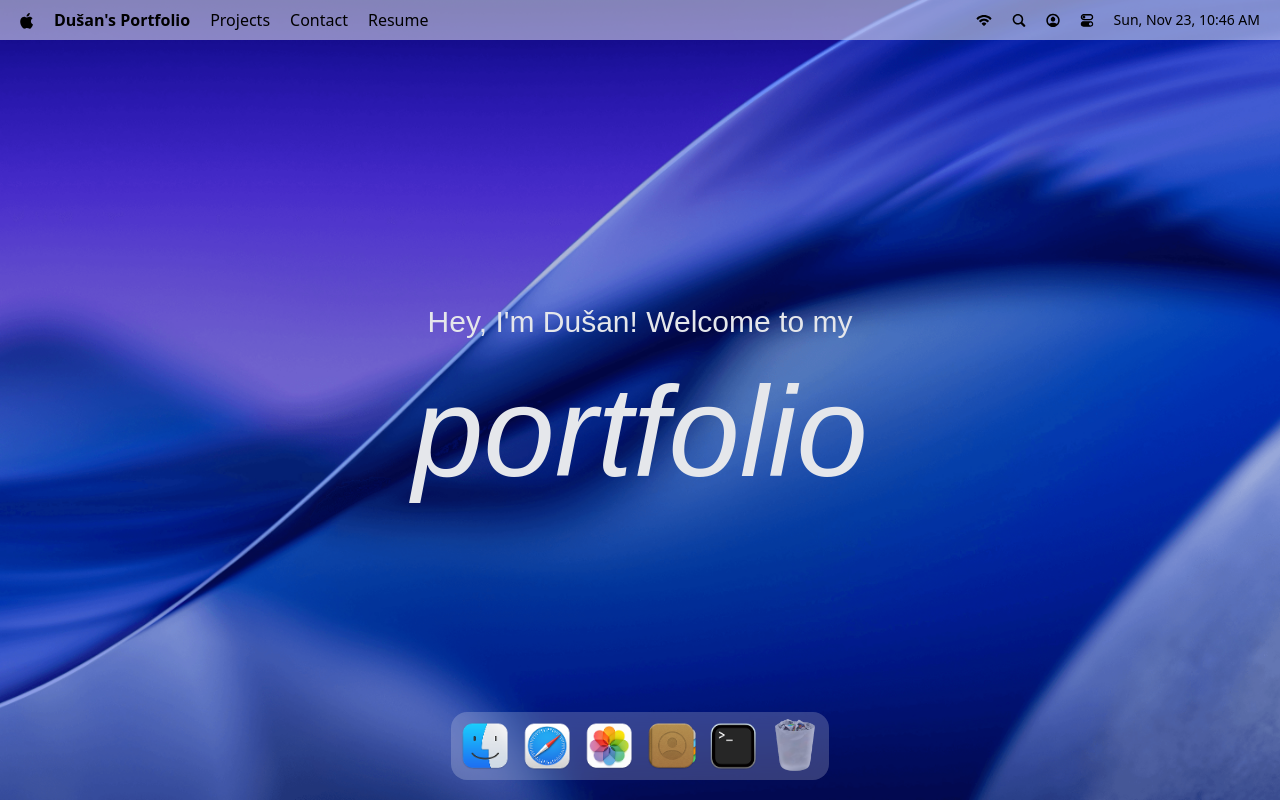
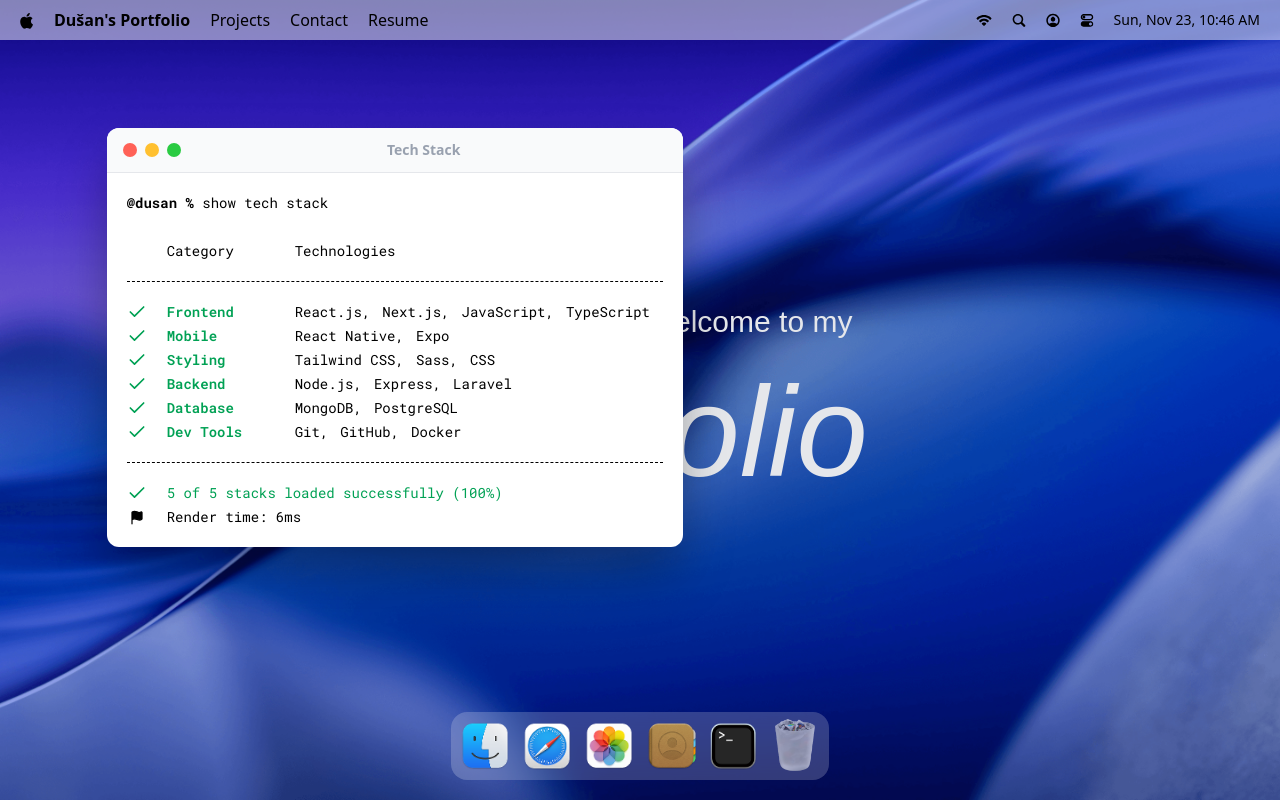
Before and after one commit to dulee19/MacOS-Portfolio, a React (Vite) app: page / in a window 1280 px wide. Both pictures are taken after a click on the button 733 px from the left and 746 px from the top of the page. Built offline with nearby package versions, Linux system fonts and the light colour scheme; a web font is replaced by a local one.

Commit message:
Implement a HOC for managing window states and add a first window - terminal

```diff
--- a/src/App.jsx
+++ b/src/App.jsx
@@ -1,4 +1,9 @@
 import { Dock, Navbar, Welcome } from "./components"
+import { Draggable } from "gsap/Draggable"
+import Terminal from "./windows/Terminal";
+import gsap from "gsap";
+
+gsap.registerPlugin(Draggable);
 
 const App = () => {
   return (
@@ -8,6 +13,8 @@ const App = () => {
     <main>
       <Welcome />
       <Dock />
+
+      <Terminal />
     </main>
     </>
   )
--- /dev/null
+++ b/src/components/WindowControls.jsx
@@ -0,0 +1,15 @@
+import useWindowStore from "../store/window"
+
+const WindowControls = ({ target }) => {
+    const { closeWindow } = useWindowStore();
+
+  return (
+    <div id="window-controls">
+        <div className="close" onClick={() => closeWindow(target)} />
+        <div className="minimize" />
+        <div className="maximize" />
+    </div>
+  )
+}
+
+export default WindowControls
--- a/src/components/index.js
+++ b/src/components/index.js
@@ -1,3 +1,4 @@
 export { default as Navbar } from "./Navbar";
 export { default as Welcome } from "./Welcome";
 export { default as Dock } from "./Dock";
+export { default as WindowControls } from "./WindowControls";
--- a/src/constants/index.js
+++ b/src/constants/index.js
@@ -102,7 +102,7 @@ const blogPosts = [
 const techStack = [
   {
     category: "Frontend",
-    items: ["React.js", "Next.js", "TypeScript"],
+    items: ["React.js", "Next.js", "JavaScript", "TypeScript"],
   },
   {
     category: "Mobile",
@@ -114,7 +114,7 @@ const techStack = [
   },
   {
     category: "Backend",
-    items: ["Node.js", "Express", "NestJS", "Hono"],
+    items: ["Node.js", "Express", "Laravel"],
   },
   {
     category: "Database",
--- /dev/null
+++ b/src/hoc/WindowWrapper.jsx
@@ -0,0 +1,58 @@
+import { useLayoutEffect, useRef } from "react";
+import useWindowStore from "../store/window";
+import { useGSAP } from "@gsap/react";
+import gsap from "gsap";
+import { Draggable } from "gsap/Draggable";
+
+const WindowWrapper = (Component, windowKey) => {
+    const Wrapped = (props) => {
+        const { focusWindow, windows } = useWindowStore();
+        const { isOpen, zIndex } = windows[windowKey];
+
+        const ref = useRef(null);
+
+        useGSAP(() => {
+            const el = ref.current;
+            if (!el || !isOpen) return;
+
+            el.style.display = "block";
+
+            gsap.fromTo(el,
+                { scale: 0.8, opacity: 0, y: 40 }, {
+                scale: 1,
+                opacity: 1,
+                y: 0,
+                duration: 0.4,
+                ease: "power3.out"
+            })
+        }, [isOpen]);
+
+        useGSAP(() => {
+            const el = ref.current;
+            if (!el) return;
+
+            const [instance] = Draggable.create(el, { onPress: () => focusWindow(windowKey) })
+
+            return () => instance.kill();
+        }, [])
+
+        useLayoutEffect(() => {
+            const el = ref.current;
+            if (!el) return;
+
+            el.style.display = isOpen ? "block" : "none";
+        }, [isOpen])
+
+        return (
+            <section id={windowKey} ref={ref} style={{ zIndex }} className="absolute">
+                <Component {...props} />
+            </section>
+        )
+    };
+
+    Wrapped.displayName = `WindowWrapper(${Component.displayName || Component.name || "Component"})`;
+
+    return Wrapped;
+}
+
+export default WindowWrapper
--- /dev/null
+++ b/src/windows/Terminal.jsx
@@ -0,0 +1,59 @@
+import { Check, FlagIcon } from "lucide-react";
+import { techStack } from "../constants";
+import WindowWrapper from "../hoc/WindowWrapper";
+import WindowControls from "../components/WindowControls";
+
+const Terminal = () => {
+  return (
+    <>
+        <div id="window-header">
+            <WindowControls target="terminal" />
+            <h2>Tech Stack</h2>
+        </div>
+
+        <div className="techstack">
+            <p>
+                <span className="font-bold">@dusan % </span>
+                show tech stack
+            </p>
+
+            <div className="label">
+                <p className="w-32">Category</p>
+                <p>Technologies</p>
+            </div>
+
+            <ul className="content">
+                {techStack.map(({ category, items }) => (
+                    <li key={category} className="flex items-center">
+                        <Check className="check" size={20} />
+                        <h3>{category}</h3>
+
+                        <ul>
+                            {items.map((item, i) => (
+                                <li key={i}>
+                                    {item}{i < items.length - 1 ? "," : ""}
+                                </li>
+                            ))}
+                        </ul>
+                    </li>
+                ))}
+            </ul>
+
+            <div className="footnote">
+                <p>
+                    <Check size={20} /> 5 of 5 stacks loaded successfully (100%)
+                </p>
+
+                <p className="text-black">
+                    <FlagIcon size={15} fill="black" />
+                    Render time: 6ms
+                </p>
+            </div>
+        </div>
+    </>
+  )
+};
+
+const TerminalWindow = WindowWrapper(Terminal, 'terminal');
+
+export default TerminalWindow
--- /dev/null
+++ b/src/windows/index.js
@@ -0,0 +1 @@
+export { default as Terminal } from "./Terminal";
```
